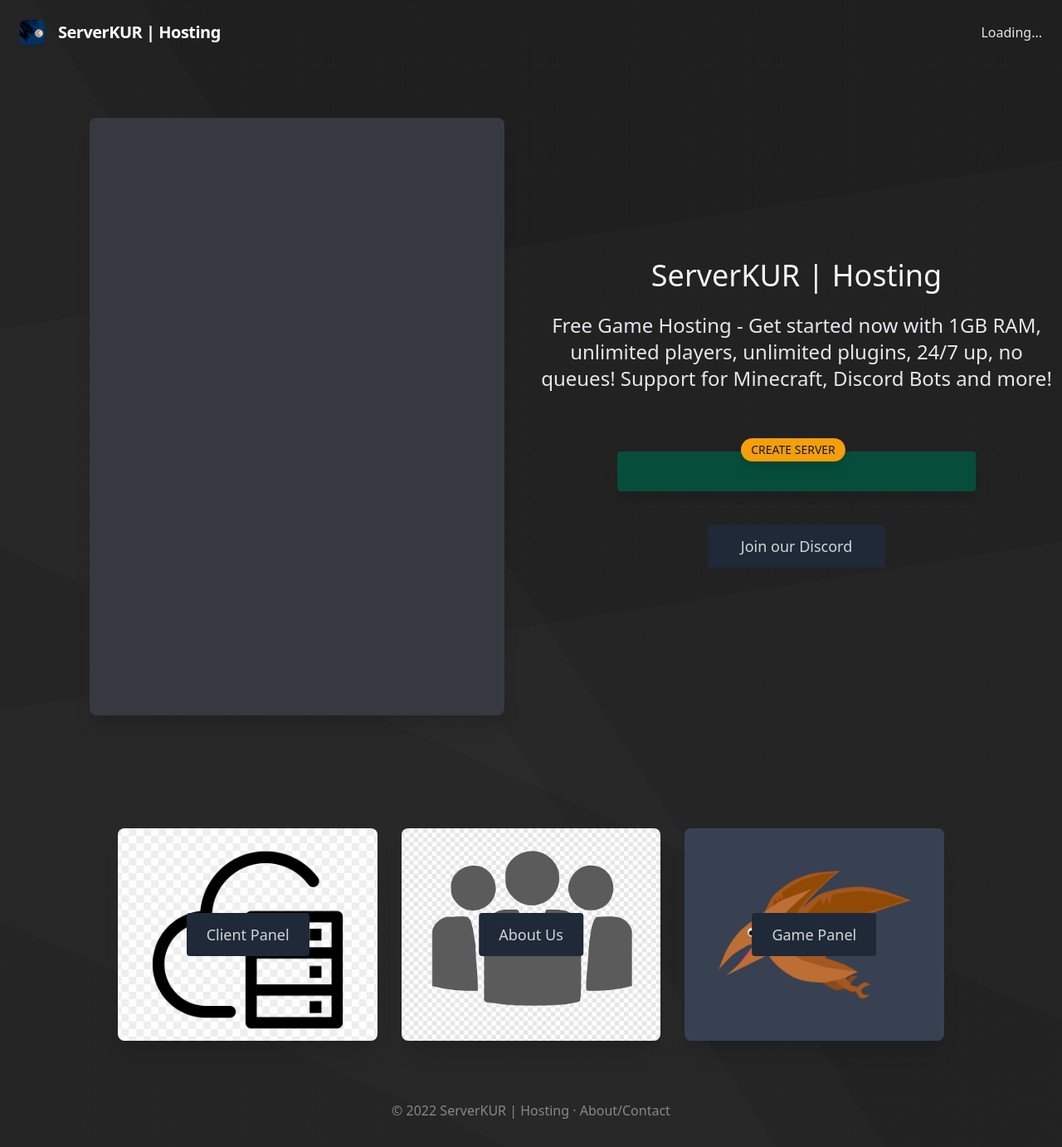
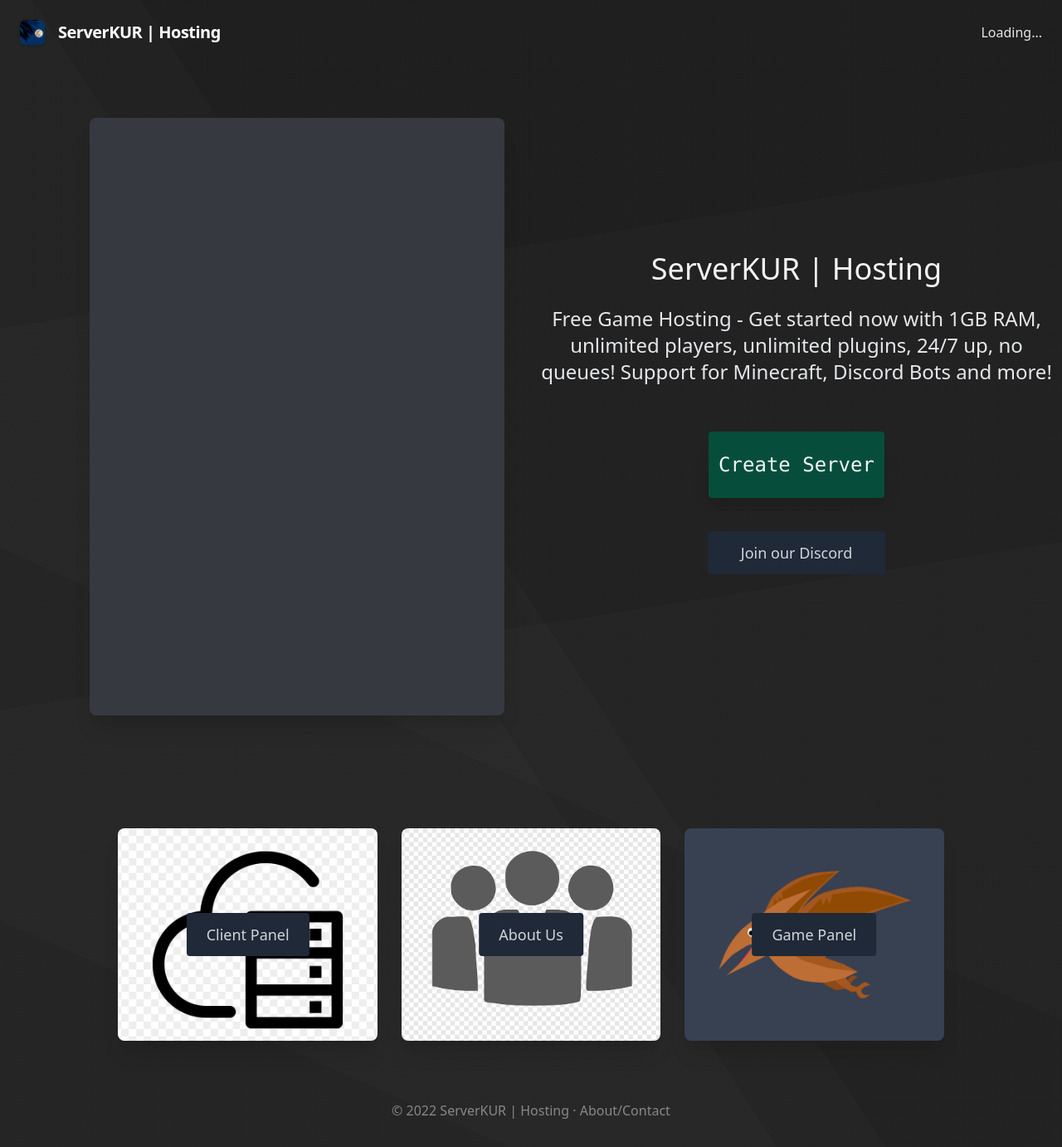
Before and after one commit to serverkur/serverkur-en, a Jekyll site: the page built from docs/index.md, in a window 1280 px wide. Shown: the whole page at 83% size. Built offline with Jekyll 4.4.1, drawn with Linux system fonts in a browser that asks for light colours; a script that is not in the unit is left out; comment, search, counter and statistics services are not loaded.

Commit message:
Update home.html

```diff
--- a/docs/_layouts/home.html
+++ b/docs/_layouts/home.html
@@ -10,11 +10,9 @@
 
         <div class="rounded overflow-hidden w-full sm:w-4/5 md:w-3/4 mx-auto mt-10 mb-6">
             <div class="px-6 py-4">
-                <div class="text-sm font-thin -mb-3" id="serverPlaynow">
-                    <span class="inline-block bg-yellow-500 rounded-full px-3 py-1 text-sm font-thin uppercase text-gray-900 mr-2 shadow-lg">Create Server</span>
-                </div>
-                <p class="text-gray-100 text-base bg-green-900 rounded py-6 px-3 sm:text-xl md:text-2xl font-mono overflow-hidden shadow-xl select-all" id="serverIP"><a href="http://en.servekur.net" </a>
-                </p>
+                <button class="text-gray-100 text-base bg-green-900 rounded py-6 px-3 sm:text-xl md:text-2xl font-mono overflow-hidden shadow-xl select-all">
+                <span class="ccdiscordjoin">Create Server</span>
+            </button>
             </div>
         </div>
 
```
